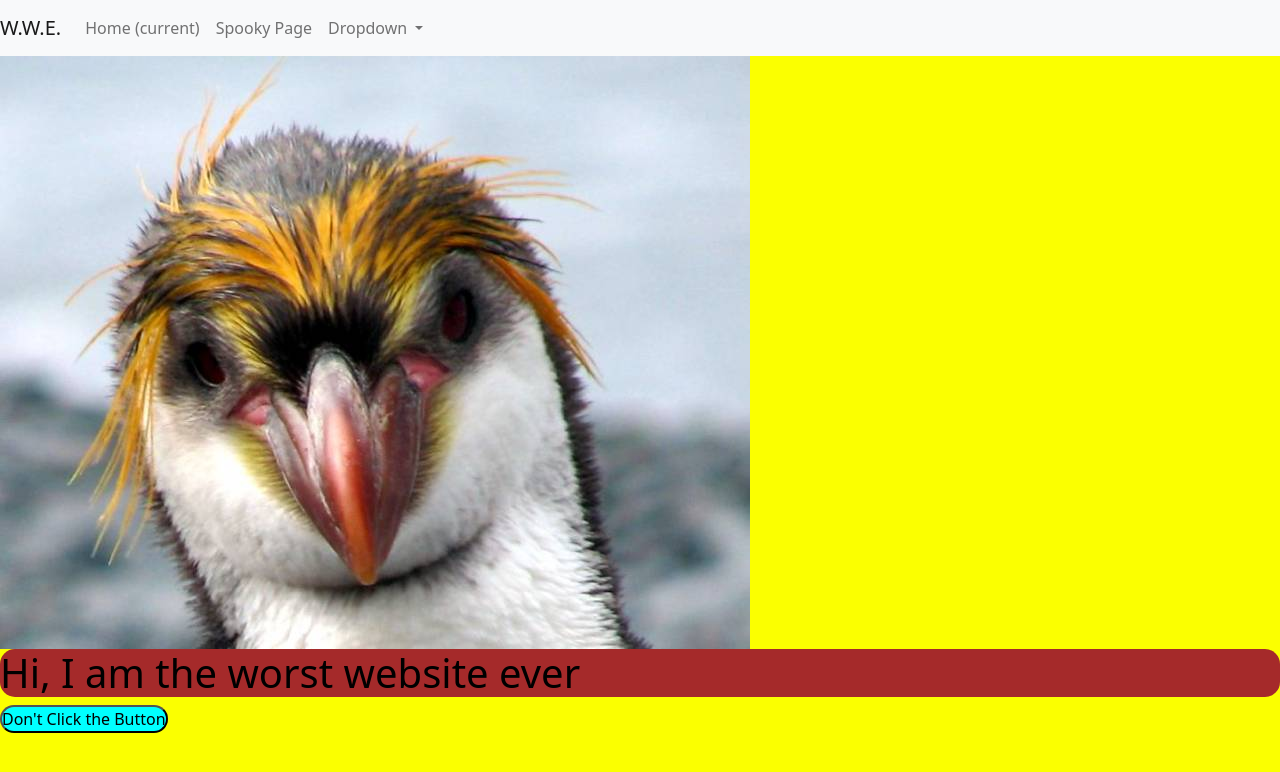
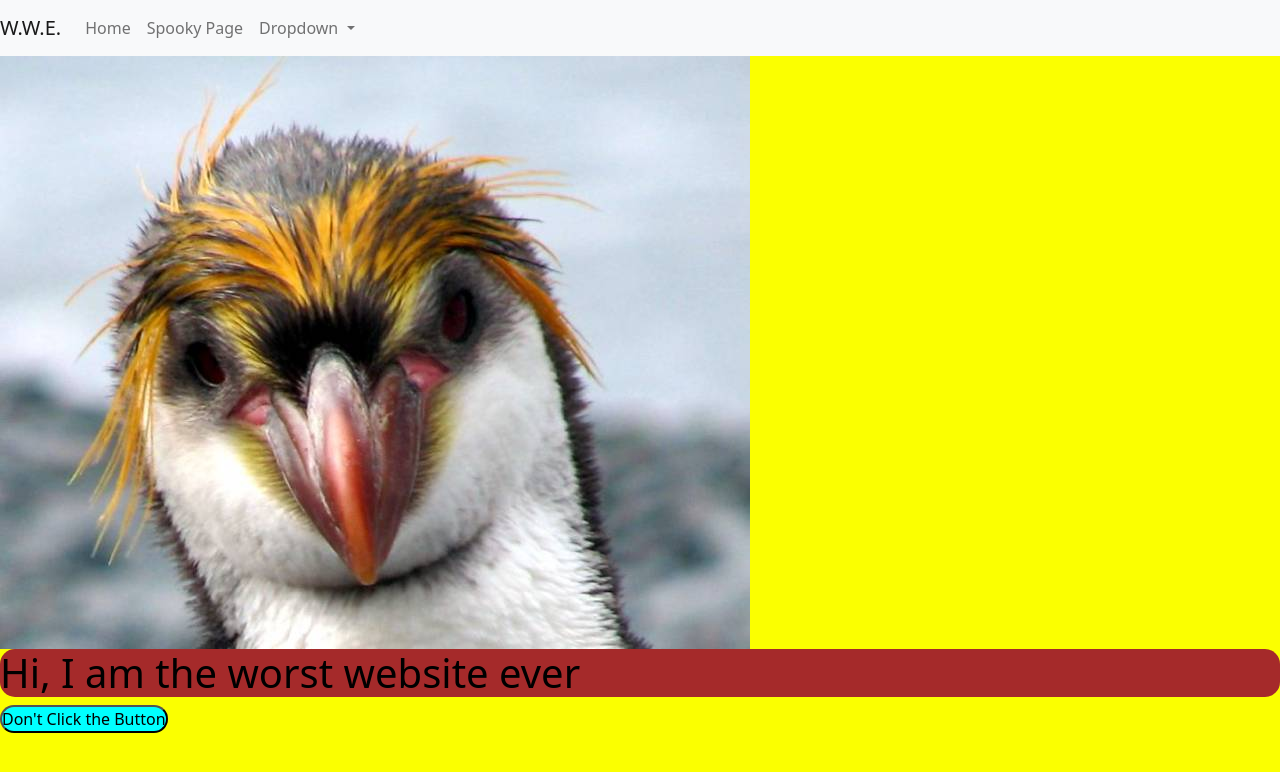
Before and after one commit to devitodev/worstwebsiteever, a plain HTML site: page index.html in a window 1280 px wide. Drawn offline with nearby package versions, Linux system fonts and the light colour scheme.

Commit message:
Fixed a title

```diff
--- a/index.html
+++ b/index.html
@@ -19,7 +19,7 @@
     <div class="collapse navbar-collapse" id="navbarSupportedContent">
       <ul class="navbar-nav mr-auto">
         <li class="nav-item active">
-          <a class="nav-link" href="#">Home <span class="sr-only">(current)</span></a>
+          <a class="nav-link" href="#">Home <span class="sr-only"></span></a>
         </li>
         <li class="nav-item">
           <a class="nav-link" href="./pages/thespookypage.html">Spooky Page</a>
```
